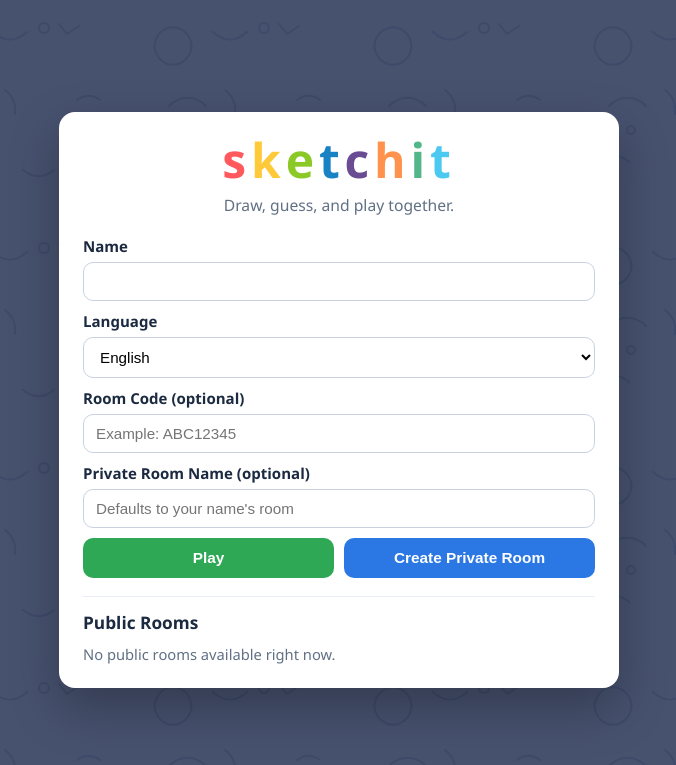
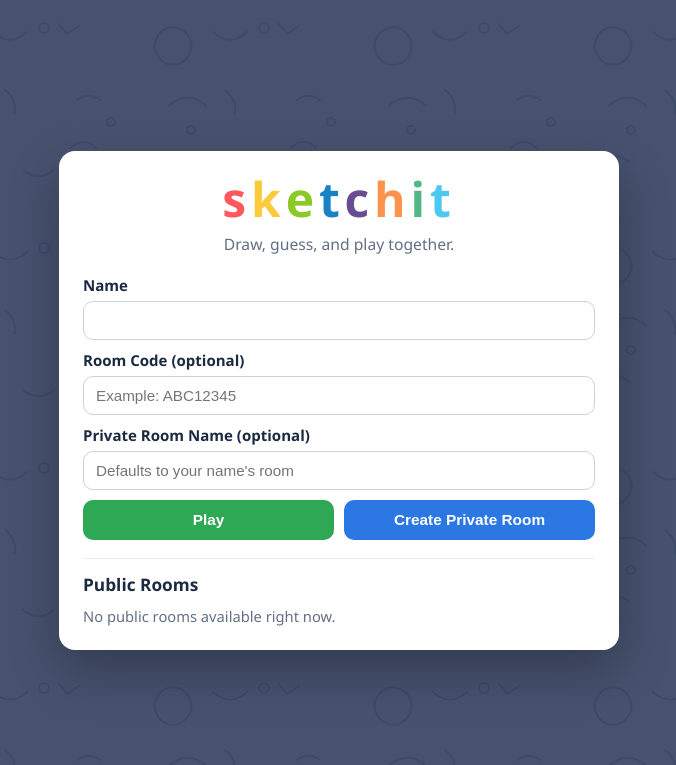
Before and after one commit to alexsmyr0/sketchit, a Django app: page / in a window 1280 px wide. Shown: the top 765 px of the page, without its empty margins (301-977 px from the left). Run offline with Django 5.2, Linux system fonts and the light colour scheme; data that the repository does not hold is empty; parts of the project's set-up code (start-up, migrations or seed data) failed here and were passed over.

Commit message:
removed language

```diff
--- a/rooms/templates/rooms/room_entry.html
+++ b/rooms/templates/rooms/room_entry.html
@@ -86,8 +86,7 @@
             font-size: 0.94rem;
         }
 
-        .field input,
-        .field select {
+        .field input {
             width: 100%;
             border: 1px solid var(--field-border);
             border-radius: 10px;
@@ -96,8 +95,7 @@
             background: #fff;
         }
 
-        .field input:focus,
-        .field select:focus {
+        .field input:focus {
             outline: 2px solid #8cb7ff;
             border-color: #8cb7ff;
         }
@@ -245,17 +243,6 @@
             <div class="field">
                 <label for="display_name">Name</label>
                 <input id="display_name" type="text" maxlength="24" autocomplete="nickname" required>
-            </div>
-
-            <div class="field">
-                <label for="language">Language</label>
-                <select id="language">
-                    <option value="English" selected>English</option>
-                    <option value="Spanish">Spanish</option>
-                    <option value="French">French</option>
-                    <option value="German">German</option>
-                    <option value="Greek">Greek</option>
-                </select>
             </div>
 
             <div class="field">
```
Also changed, not shown: rooms/tests/test_views.py (+1 -0 lines).
